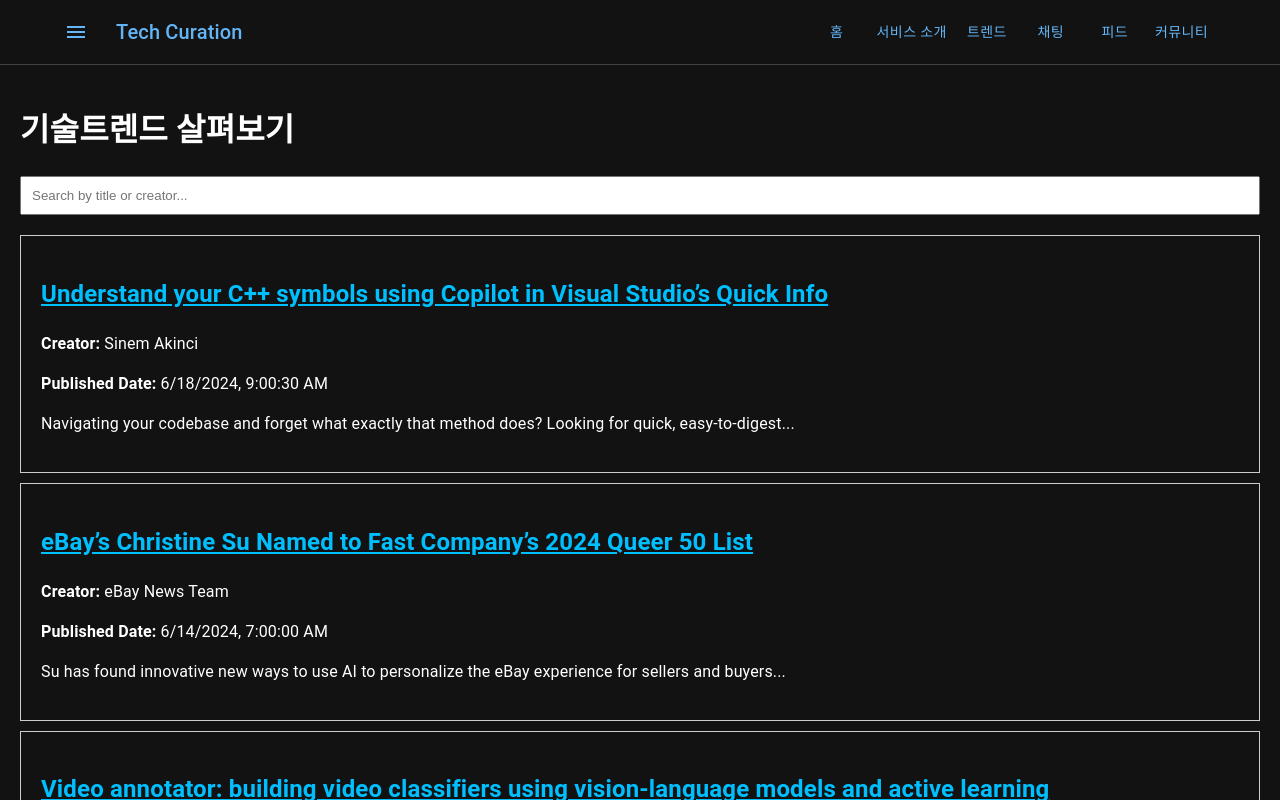
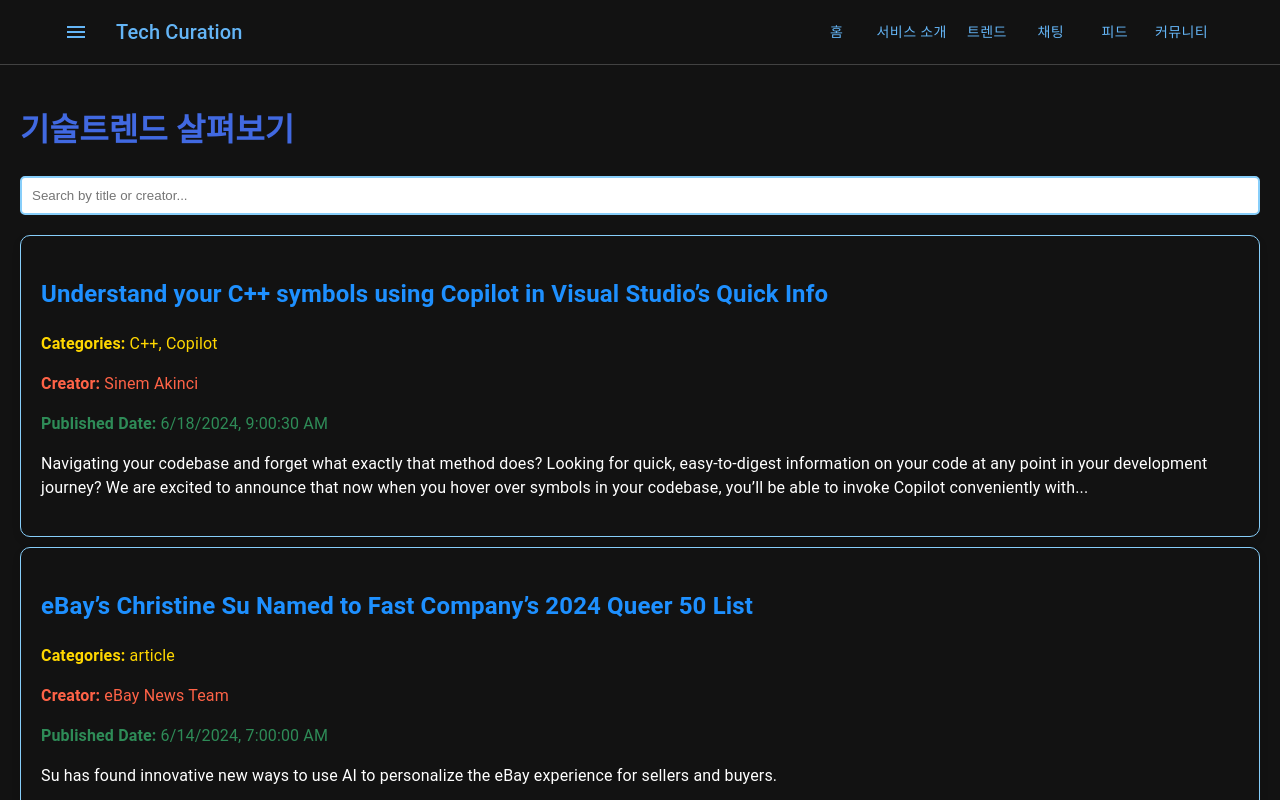
Before and after one commit to elky84/tech_curation, a React (Create React App) app: page /feeds in a window 1280 px wide. Shown: the top 800 px of the page. Built offline with nearby package versions, Linux system fonts and the light colour scheme.

Commit message:
RssFeed 시각화 보강

```diff
--- a/src/pages/rss/RssFeeds.tsx
+++ b/src/pages/rss/RssFeeds.tsx
@@ -1,6 +1,5 @@
 import React, { useState, useEffect, ChangeEvent } from 'react';
 import { Post, RSSData } from './types';
-
 
 const stripHtmlTagsAndImages = (html: string): string => {
     const markdownImageRegex = /!\[.*?\]\((.*?)\)/g;
@@ -58,39 +57,51 @@ export const RssFeeds: React.FC = () => {
 
     return (
         <div style={{ padding: '20px' }}>
-        <h1>기술트렌드 살펴보기</h1>
+            <h1 style={{ color: '#4169e1' }}>기술트렌드 살펴보기</h1>
             <input
                 type="text"
                 placeholder="Search by title or creator..."
                 value={searchTerm}
                 onChange={handleSearchChange}
-          style={{ padding: '10px', width: '100%', marginBottom: '20px' }}
+                style={{ padding: '10px', width: '100%', marginBottom: '20px', border: '2px solid #87cefa', borderRadius: '5px' }}
             />
             <div>
                 {filteredPosts.map((post, index) => (
-            <div key={index} style={{ border: '1px solid #ccc', padding: '20px', marginBottom: '10px' }}>
+                    <div
+                        key={index}
+                        style={{
+                            border: '1px solid #87cefa',
+                            padding: '20px',
+                            marginBottom: '10px',
+                            borderRadius: '10px',
+                            boxShadow: '0 4px 8px rgba(0, 0, 0, 0.1)'
+                        }}
+                    >
                         <h2>
                             <a
                                 href={post.link}
                                 target="_blank"
                                 rel="noopener noreferrer"
-                    style={{ color: '#00BFFF' }}
+                                style={{ color: '#1e90ff', textDecoration: 'none' }}
+                                onMouseOver={(e) => (e.currentTarget.style.color = '#ff4500')}
+                                onMouseOut={(e) => (e.currentTarget.style.color = '#1e90ff')}
                             >
                                 {post.title}
                             </a>
                         </h2>
-                {post.creator && <p><strong>Creator:</strong> {post.creator}</p>}
-                <p><strong>Published Date:</strong> {new Date(post.pubDate).toLocaleString()}</p>
+                        {post.categories && <p style={{ color: '#ffd700' }}><strong>Categories:</strong> {post.categories?.join(', ')}</p>}
+                        {post.creator && <p style={{ color: '#ff6347' }}><strong>Creator:</strong> {post.creator}</p>}
+                        <p style={{ color: '#2e8b57' }}><strong>Published Date:</strong> {new Date(post.pubDate).toLocaleString()}</p>
 
                         {post.content && (
                             <>
-                        <p>{truncateText(stripHtmlTagsAndImages(post.content), 100)}</p>
+                                <p>{truncateText(stripHtmlTagsAndImages(post.content), 300)}</p>
                                 <div>
                                     {parseFirstMarkdownImage(post.content) && (
                                         <img
                                             src={parseFirstMarkdownImage(post.content)}
                                             alt="First Markdown Image"
-                            style={{ maxWidth: '100%', maxHeight: '300px', marginTop: '10px' }}
+                                            style={{ maxWidth: '100%', maxHeight: '300px', marginTop: '10px', borderRadius: '5px' }}
                                         />
                                     )}
                                 </div>
```
Lines whose indentation alone changed are shown as unchanged.
